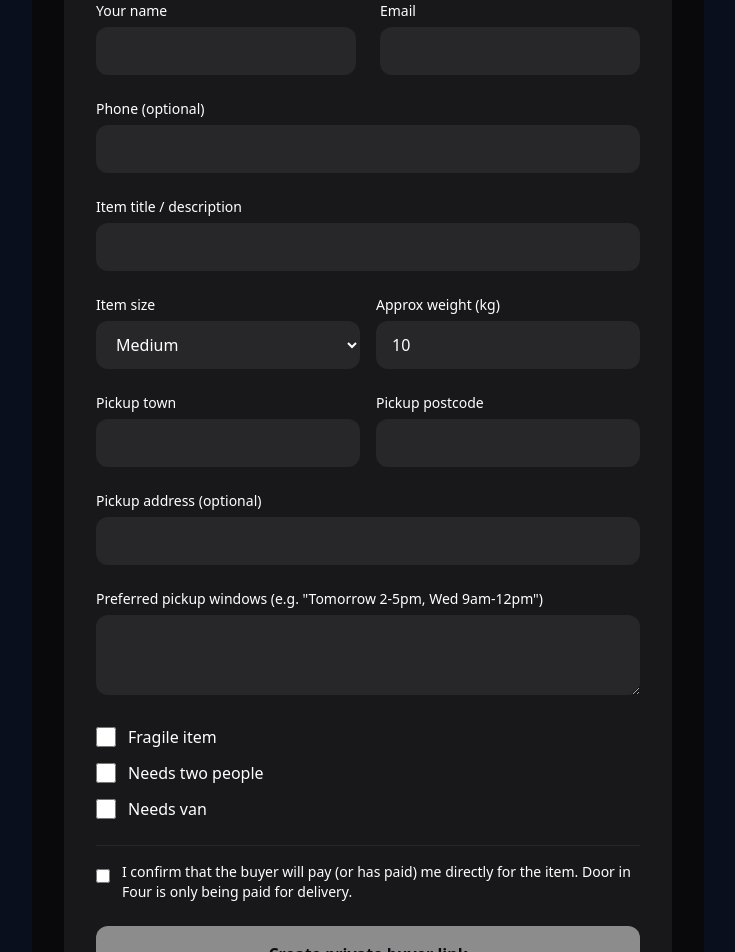
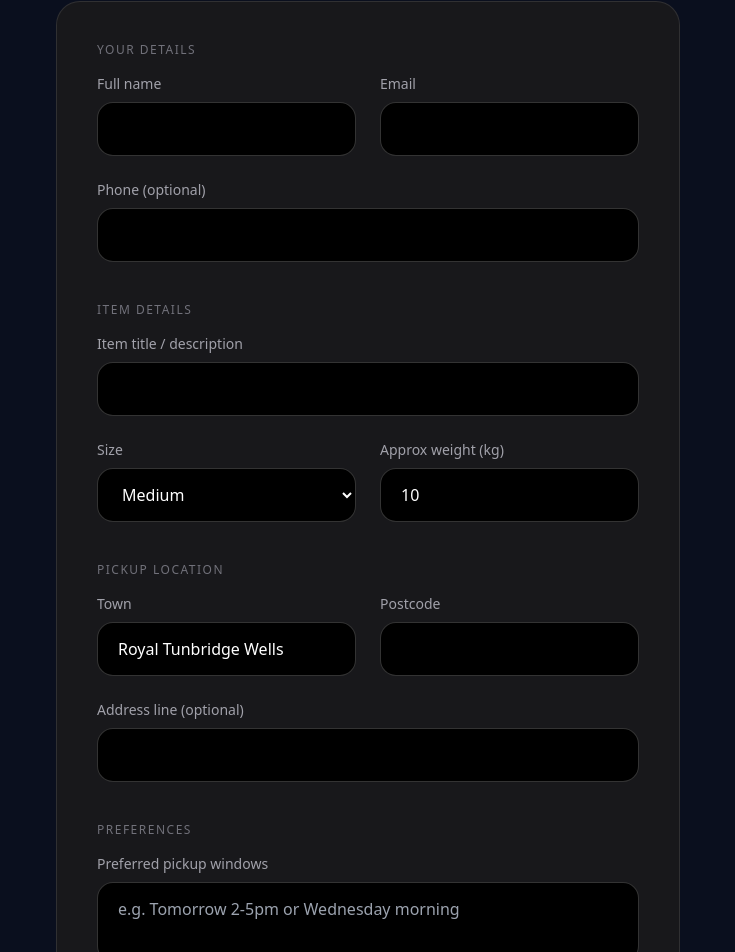
Before and after one commit to walkermejames-commits/Inventory-application-, a Next.js app in the folder apps/seller/: page /sell in a window 1280 px wide. Shown: the part 203-1155 px from the top of the page, without its empty margins (272-1007 px from the left). Built offline with nearby package versions, Linux system fonts and the light colour scheme.

Commit message:
feat(seller): polish /sell form with premium card UI, microcopy, and confirmation

```diff
--- a/apps/seller/src/app/sell/page.tsx
+++ b/apps/seller/src/app/sell/page.tsx
@@ -11,7 +11,7 @@ export default function CreateDeliveryLink() {
     itemTitle: "",
     itemSize: "medium",
     approximateWeightKg: 10,
-    pickupTown: "",
+    pickupTown: "Royal Tunbridge Wells",
     pickupPostcode: "",
     pickupAddress: "",
     preferredPickupWindows: "",
@@ -27,7 +27,7 @@ export default function CreateDeliveryLink() {
   const handleSubmit = async (e: React.FormEvent) => {
     e.preventDefault();
     if (!form.itemPaymentConfirmed) {
-      alert("Please confirm that item payment is handled separately between you and the buyer.");
+      alert("Please confirm that item payment is handled separately.");
       return;
     }
 
@@ -48,7 +48,7 @@ export default function CreateDeliveryLink() {
         messengerText: data.messengerText,
       });
     } catch (err: any) {
-      alert(err.message || "Something went wrong");
+      alert(err.message || "Something went wrong. Please try again.");
     } finally {
       setIsSubmitting(false);
     }
@@ -56,110 +56,100 @@ export default function CreateDeliveryLink() {
 
   if (result) {
     return (
-      <main className="min-h-screen bg-zinc-950 text-white p-8 max-w-2xl mx-auto">
+      <main className="min-h-screen bg-[#0a0f1e] text-white py-12">
+        <div className="max-w-2xl mx-auto px-6">
+          <div className="mb-8">
+            <Link href="/" className="text-zinc-400 hover:text-white flex items-center gap-2 text-sm">
+              ← Back to home
+            </Link>
+          </div>
+
+          <div className="bg-zinc-900 border border-white/10 rounded-3xl p-10">
+            <div className="flex items-center gap-3 mb-6">
+              <div className="w-8 h-8 bg-emerald-500 rounded-full flex items-center justify-center">✓</div>
+              <h1 className="text-3xl font-semibold tracking-tight">Delivery link created</h1>
+            </div>
+
             <div className="space-y-8">
-          <h1 className="text-3xl font-bold">Delivery link created!</h1>
-
-          <div className="bg-zinc-900 p-6 rounded-2xl space-y-4">
-            <p className="font-medium">Send this private link to your buyer:</p>
-            <div className="bg-black p-4 rounded-xl font-mono text-sm break-all">
+              <div>
+                <div className="text-sm text-zinc-400 mb-2">PRIVATE BUYER LINK</div>
+                <div className="bg-black p-5 rounded-2xl font-mono text-sm break-all border border-white/10">
                   {result.buyerLink}
                 </div>
                 <button
                   onClick={() => navigator.clipboard.writeText(result.buyerLink)}
-              className="text-sm underline"
+                  className="mt-3 text-sm text-emerald-400 hover:text-emerald-300 flex items-center gap-2"
                 >
-              Copy link
+                  📋 Copy link
                 </button>
               </div>
 
-          <div className="bg-zinc-900 p-6 rounded-2xl space-y-4">
-            <p className="font-medium">Copy & paste into Facebook Messenger:</p>
+              <div>
+                <div className="text-sm text-zinc-400 mb-2">COPY INTO FACEBOOK MESSENGER</div>
                 <textarea
                   readOnly
                   value={result.messengerText}
-              className="w-full h-32 bg-black p-4 rounded-xl text-sm font-mono"
+                  className="w-full h-36 bg-black p-5 rounded-2xl text-sm font-mono border border-white/10 resize-none"
                 />
                 <button
                   onClick={() => navigator.clipboard.writeText(result.messengerText)}
-              className="text-sm underline"
+                  className="mt-3 text-sm text-emerald-400 hover:text-emerald-300 flex items-center gap-2"
                 >
-              Copy message
+                  📋 Copy message
                 </button>
               </div>
-
-          <div className="text-sm text-zinc-400">
-            The buyer will add their delivery details. You'll then confirm and pay for delivery.
             </div>
 
-          <Link href="/sell" className="inline-block mt-4 text-zinc-400 hover:text-white">Create another link →</Link>
+            <div className="mt-10 pt-8 border-t border-white/10 text-sm text-zinc-400">
+              The buyer will receive this link and add their delivery details. You'll be notified to confirm and pay for delivery.
+            </div>
+          </div>
         </div>
       </main>
     );
   }
 
   return (
-    <main className="min-h-screen bg-zinc-950 text-white p-8 max-w-2xl mx-auto">
-      <div className="space-y-8">
-        <div>
-          <Link href="/" className="text-zinc-400 hover:text-white">← Back</Link>
-          <h1 className="text-3xl font-bold mt-4">Create delivery link</h1>
-          <p className="text-zinc-400 mt-2">Fill in the details. We'll generate a private link for your buyer.</p>
+    <main className="min-h-screen bg-[#0a0f1e] text-white py-12">
+      <div className="max-w-2xl mx-auto px-6">
+        <div className="mb-10">
+          <Link href="/" className="text-zinc-400 hover:text-white flex items-center gap-2 text-sm mb-4">
+            ← Back
+          </Link>
+          <h1 className="text-4xl font-semibold tracking-tight">Create delivery link</h1>
+          <p className="text-xl text-zinc-400 mt-3">Your buyer will use this link to add their delivery details.</p>
         </div>
 
-        <form onSubmit={handleSubmit} className="space-y-6 bg-zinc-900 p-8 rounded-2xl">
+        <form onSubmit={handleSubmit} className="space-y-10 bg-zinc-900 border border-white/10 rounded-3xl p-10">
+          <div>
+            <div className="uppercase text-xs tracking-[1.5px] text-zinc-500 mb-4">YOUR DETAILS</div>
             <div className="grid grid-cols-1 md:grid-cols-2 gap-6">
               <div>
-              <label className="block text-sm mb-1.5">Your name</label>
-              <input
-                type="text"
-                value={form.sellerName}
-                onChange={(e) => setForm({...form, sellerName: e.target.value})}
-                className="w-full bg-zinc-800 rounded-xl px-4 py-3"
-                required
-              />
+                <label className="block text-sm mb-2 text-zinc-400">Full name</label>
+                <input type="text" value={form.sellerName} onChange={(e) => setForm({...form, sellerName: e.target.value})} className="w-full bg-black border border-white/20 rounded-2xl px-5 py-3.5 focus:outline-none focus:border-white/40" required />
               </div>
               <div>
-              <label className="block text-sm mb-1.5">Email</label>
-              <input
-                type="email"
-                value={form.sellerEmail}
-                onChange={(e) => setForm({...form, sellerEmail: e.target.value})}
-                className="w-full bg-zinc-800 rounded-xl px-4 py-3"
-                required
-              />
+                <label className="block text-sm mb-2 text-zinc-400">Email</label>
+                <input type="email" value={form.sellerEmail} onChange={(e) => setForm({...form, sellerEmail: e.target.value})} className="w-full bg-black border border-white/20 rounded-2xl px-5 py-3.5 focus:outline-none focus:border-white/40" required />
+              </div>
+            </div>
+            <div className="mt-6">
+              <label className="block text-sm mb-2 text-zinc-400">Phone (optional)</label>
+              <input type="tel" value={form.sellerPhone} onChange={(e) => setForm({...form, sellerPhone: e.target.value})} className="w-full bg-black border border-white/20 rounded-2xl px-5 py-3.5 focus:outline-none focus:border-white/40" />
             </div>
           </div>
 
           <div>
-            <label className="block text-sm mb-1.5">Phone (optional)</label>
-            <input
-              type="tel"
-              value={form.sellerPhone}
-              onChange={(e) => setForm({...form, sellerPhone: e.target.value})}
-              className="w-full bg-zinc-800 rounded-xl px-4 py-3"
-            />
+            <div className="uppercase text-xs tracking-[1.5px] text-zinc-500 mb-4">ITEM DETAILS</div>
+            <div>
+              <label className="block text-sm mb-2 text-zinc-400">Item title / description</label>
+              <input type="text" value={form.itemTitle} onChange={(e) => setForm({...form, itemTitle: e.target.value})} className="w-full bg-black border border-white/20 rounded-2xl px-5 py-3.5 focus:outline-none focus:border-white/40" required />
             </div>
 
+            <div className="grid grid-cols-2 gap-6 mt-6">
               <div>
-            <label className="block text-sm mb-1.5">Item title / description</label>
-            <input
-              type="text"
-              value={form.itemTitle}
-              onChange={(e) => setForm({...form, itemTitle: e.target.value})}
-              className="w-full bg-zinc-800 rounded-xl px-4 py-3"
-              required
-            />
-          </div>
-
-          <div className="grid grid-cols-2 gap-4">
-            <div>
-              <label className="block text-sm mb-1.5">Item size</label>
-              <select
-                value={form.itemSize}
-                onChange={(e) => setForm({...form, itemSize: e.target.value})}
-                className="w-full bg-zinc-800 rounded-xl px-4 py-3"
-              >
+                <label className="block text-sm mb-2 text-zinc-400">Size</label>
+                <select value={form.itemSize} onChange={(e) => setForm({...form, itemSize: e.target.value})} className="w-full bg-black border border-white/20 rounded-2xl px-5 py-3.5">
                   <option value="small">Small</option>
                   <option value="medium">Medium</option>
                   <option value="large">Large</option>
@@ -168,95 +158,74 @@ export default function CreateDeliveryLink() {
                 </select>
               </div>
               <div>
-              <label className="block text-sm mb-1.5">Approx weight (kg)</label>
-              <input
-                type="number"
-                value={form.approximateWeightKg}
-                onChange={(e) => setForm({...form, approximateWeightKg: parseInt(e.target.value)})}
-                className="w-full bg-zinc-800 rounded-xl px-4 py-3"
-              />
+                <label className="block text-sm mb-2 text-zinc-400">Approx weight (kg)</label>
+                <input type="number" value={form.approximateWeightKg} onChange={(e) => setForm({...form, approximateWeightKg: parseInt(e.target.value)})} className="w-full bg-black border border-white/20 rounded-2xl px-5 py-3.5" />
               </div>
-          </div>
-
-          <div className="grid grid-cols-2 gap-4">
-            <div>
-              <label className="block text-sm mb-1.5">Pickup town</label>
-              <input
-                type="text"
-                value={form.pickupTown}
-                onChange={(e) => setForm({...form, pickupTown: e.target.value})}
-                className="w-full bg-zinc-800 rounded-xl px-4 py-3"
-                required
-              />
-            </div>
-            <div>
-              <label className="block text-sm mb-1.5">Pickup postcode</label>
-              <input
-                type="text"
-                value={form.pickupPostcode}
-                onChange={(e) => setForm({...form, pickupPostcode: e.target.value})}
-                className="w-full bg-zinc-800 rounded-xl px-4 py-3"
-                required
-              />
             </div>
           </div>
 
           <div>
-            <label className="block text-sm mb-1.5">Pickup address (optional)</label>
-            <input
-              type="text"
-              value={form.pickupAddress}
-              onChange={(e) => setForm({...form, pickupAddress: e.target.value})}
-              className="w-full bg-zinc-800 rounded-xl px-4 py-3"
-            />
+            <div className="uppercase text-xs tracking-[1.5px] text-zinc-500 mb-4">PICKUP LOCATION</div>
+            <div className="grid grid-cols-2 gap-6">
+              <div>
+                <label className="block text-sm mb-2 text-zinc-400">Town</label>
+                <input type="text" value={form.pickupTown} onChange={(e) => setForm({...form, pickupTown: e.target.value})} className="w-full bg-black border border-white/20 rounded-2xl px-5 py-3.5" required />
+              </div>
+              <div>
+                <label className="block text-sm mb-2 text-zinc-400">Postcode</label>
+                <input type="text" value={form.pickupPostcode} onChange={(e) => setForm({...form, pickupPostcode: e.target.value})} className="w-full bg-black border border-white/20 rounded-2xl px-5 py-3.5" required />
+              </div>
+            </div>
+            <div className="mt-6">
+              <label className="block text-sm mb-2 text-zinc-400">Address line (optional)</label>
+              <input type="text" value={form.pickupAddress} onChange={(e) => setForm({...form, pickupAddress: e.target.value})} className="w-full bg-black border border-white/20 rounded-2xl px-5 py-3.5" />
+            </div>
           </div>
 
           <div>
-            <label className="block text-sm mb-1.5">Preferred pickup windows (e.g. "Tomorrow 2-5pm, Wed 9am-12pm")</label>
-            <textarea
-              value={form.preferredPickupWindows}
-              onChange={(e) => setForm({...form, preferredPickupWindows: e.target.value})}
-              className="w-full bg-zinc-800 rounded-xl px-4 py-3 h-20"
-            />
+            <div className="uppercase text-xs tracking-[1.5px] text-zinc-500 mb-4">PREFERENCES</div>
+            <div>
+              <label className="block text-sm mb-2 text-zinc-400">Preferred pickup windows</label>
+              <textarea value={form.preferredPickupWindows} onChange={(e) => setForm({...form, preferredPickupWindows: e.target.value})} className="w-full bg-black border border-white/20 rounded-2xl px-5 py-3.5 h-20" placeholder="e.g. Tomorrow 2-5pm or Wednesday morning" />
             </div>
 
-          <div className="space-y-3">
+            <div className="mt-6 space-y-4">
               <label className="flex items-center gap-3">
-              <input type="checkbox" checked={form.fragile} onChange={(e) => setForm({...form, fragile: e.target.checked})} className="w-5 h-5" />
-              <span>Fragile item</span>
+                <input type="checkbox" checked={form.fragile} onChange={(e) => setForm({...form, fragile: e.target.checked})} className="accent-white" />
+                <span>Fragile item — handle with care</span>
               </label>
               <label className="flex items-center gap-3">
-              <input type="checkbox" checked={form.needsTwoPeople} onChange={(e) => setForm({...form, needsTwoPeople: e.target.checked})} className="w-5 h-5" />
-              <span>Needs two people</span>
+                <input type="checkbox" checked={form.needsTwoPeople} onChange={(e) => setForm({...form, needsTwoPeople: e.target.checked})} className="accent-white" />
+                <span>Requires two people to carry</span>
               </label>
               <label className="flex items-center gap-3">
-              <input type="checkbox" checked={form.needsVan} onChange={(e) => setForm({...form, needsVan: e.target.checked})} className="w-5 h-5" />
-              <span>Needs van</span>
+                <input type="checkbox" checked={form.needsVan} onChange={(e) => setForm({...form, needsVan: e.target.checked})} className="accent-white" />
+                <span>Needs a van (large item)</span>
               </label>
             </div>
+          </div>
 
-          <div className="pt-4 border-t border-zinc-800">
-            <label className="flex items-start gap-3">
+          <div className="pt-6 border-t border-white/10">
+            <label className="flex items-start gap-4 cursor-pointer">
               <input
                 type="checkbox"
                 checked={form.itemPaymentConfirmed}
                 onChange={(e) => setForm({...form, itemPaymentConfirmed: e.target.checked})}
-                className="mt-1 w-5 h-5"
+                className="mt-1 accent-white w-5 h-5"
                 required
               />
-              <span className="text-sm">
-                I confirm that the buyer will pay (or has paid) me directly for the item.
-                Door in Four is only being paid for delivery.
-              </span>
+              <div className="text-sm leading-snug text-zinc-400">
+                I confirm that the buyer will pay (or has paid) me directly for the item. Door in Four is only being paid for delivery.
+              </div>
             </label>
           </div>
 
           <button
             type="submit"
             disabled={isSubmitting || !form.itemPaymentConfirmed}
-            className="w-full bg-white text-black py-4 rounded-xl font-semibold disabled:opacity-50 mt-6"
+            className="w-full py-4 bg-white text-black rounded-2xl font-semibold text-lg disabled:opacity-60 hover:bg-zinc-100 active:bg-zinc-200 transition mt-4"
           >
-            {isSubmitting ? "Creating link..." : "Create private buyer link"}
+            {isSubmitting ? "Creating secure link..." : "Create private buyer link"}
           </button>
         </form>
       </div>
```
Lines whose indentation alone changed are shown as unchanged.
